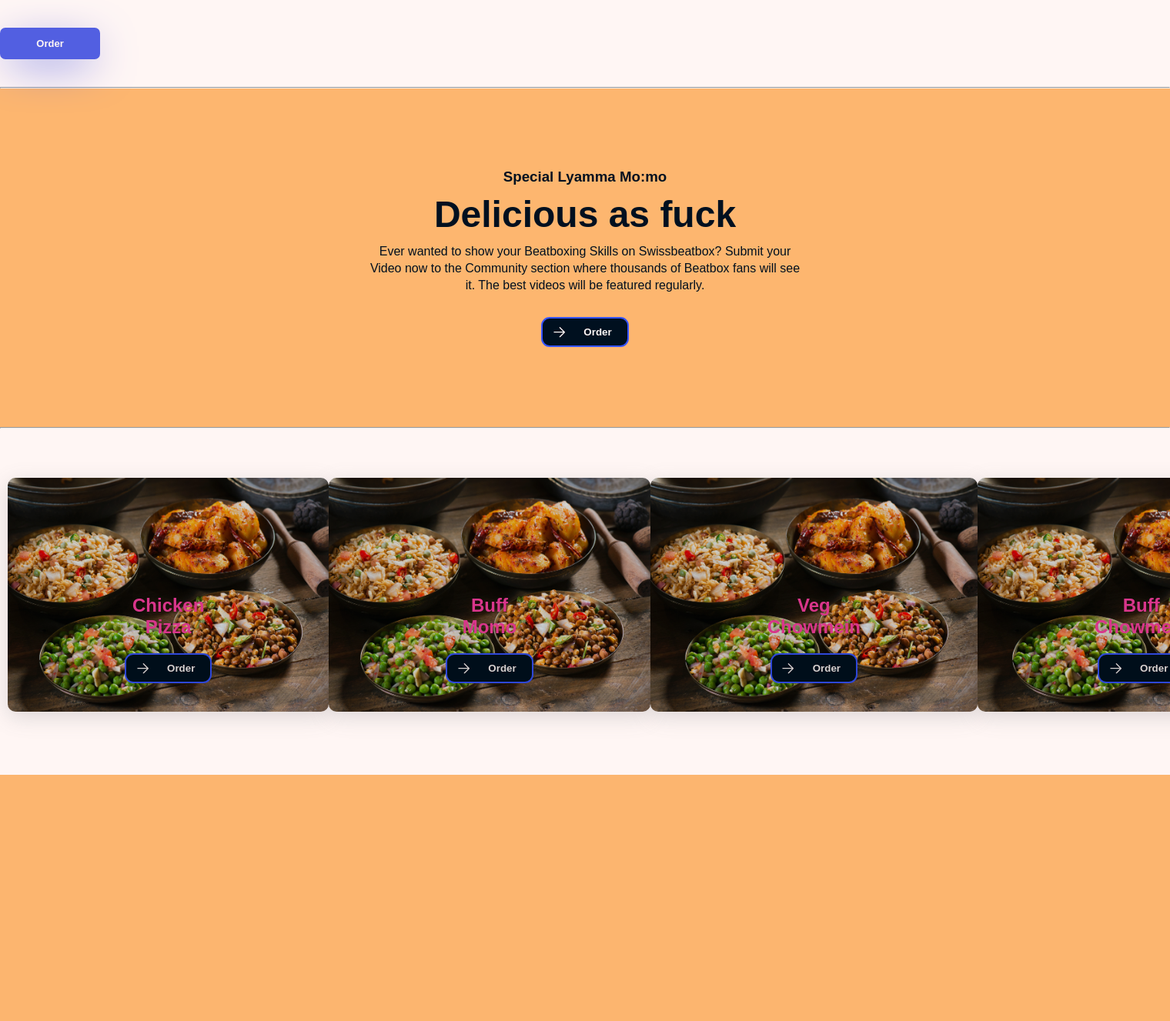
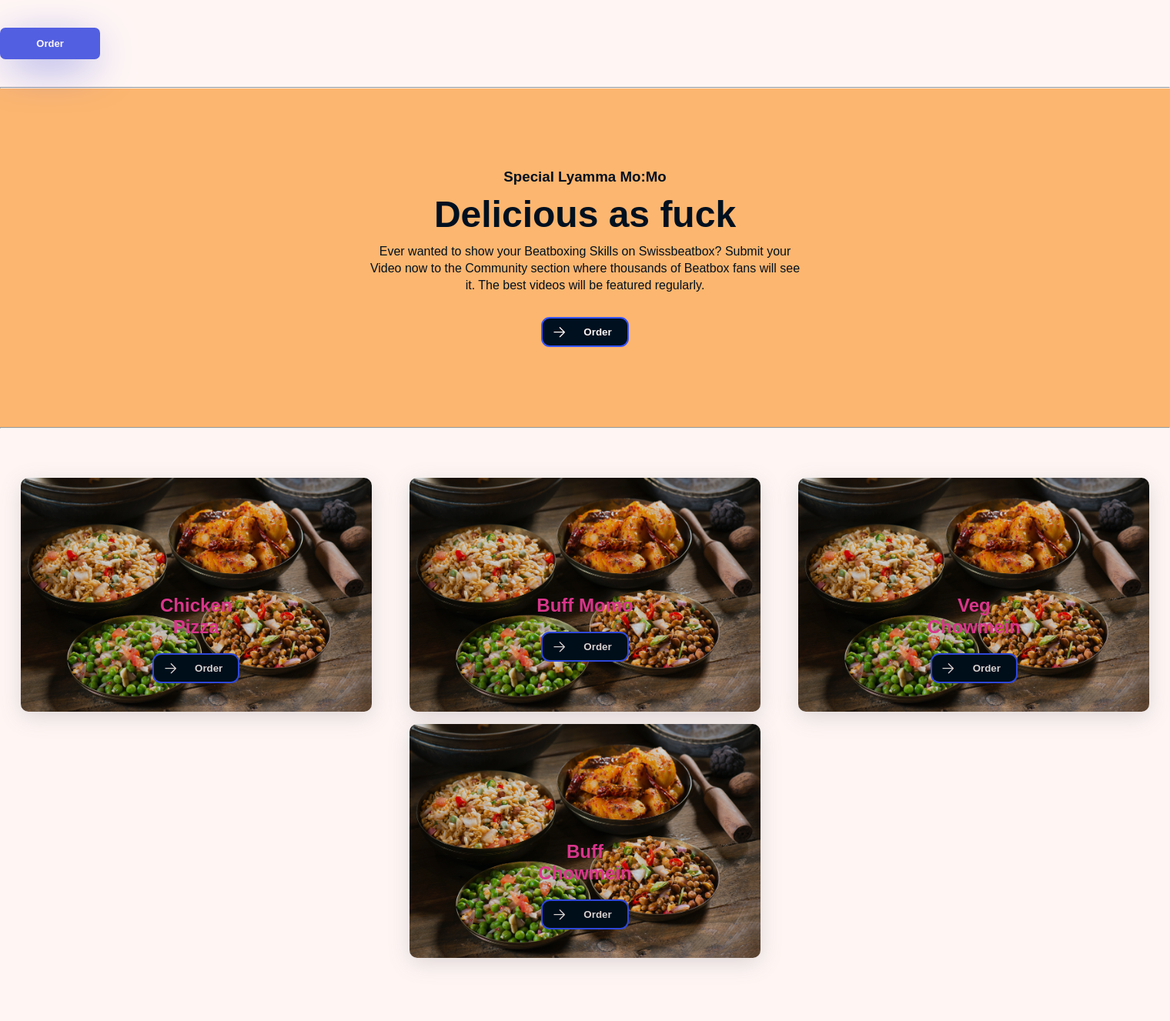
Before and after one commit to aayushtcp/KhanaSana, a Django app: page / in a window 1520 px wide; the page is wider, and only the part inside the window is pictured. Shown: that part at 77% size. Before the commit the page ends 1007 px from the top of that part, so only its background shows below. Run offline with Django 4.2, Linux system fonts and the light colour scheme.

Commit message:
triggered problem of card solved

```diff
--- a/static/chainekura.css
+++ b/static/chainekura.css
@@ -187,6 +187,8 @@ html {
 
     padding: 10px;
     display: flex;
+    flex-wrap: wrap;
+    gap: 1rem;
     justify-content: space-around;
 }
 
--- a/templates/chainekura.html
+++ b/templates/chainekura.html
@@ -21,7 +21,7 @@
     <!-- Banner starts -->
     <hr>
     <div class="index-banner">
-        <h3>Special Lyamma Mo:mo</h3>
+        <h3>Special Lyamma Mo:Mo</h3>
         <h1>Delicious as fuck</h1>
         <p>Ever wanted to show your Beatboxing Skills on Swissbeatbox? Submit your Video now to the Community section
             where thousands of Beatbox fans will see it. The best videos will be featured regularly.</p>
```
